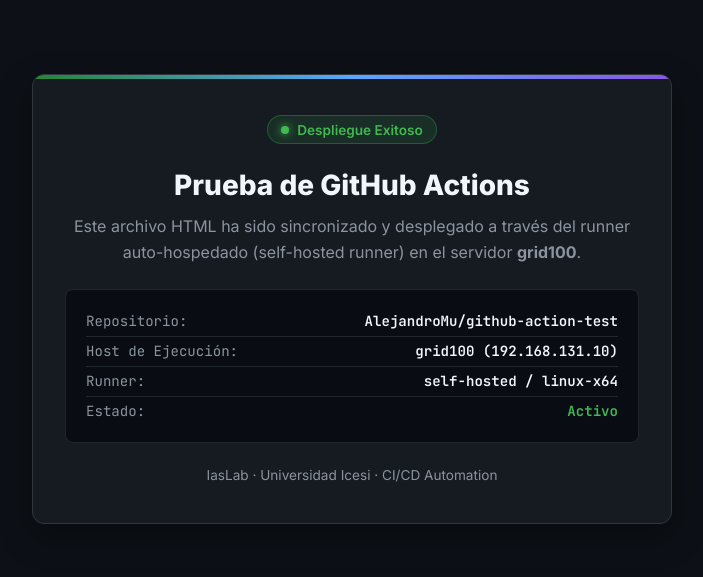
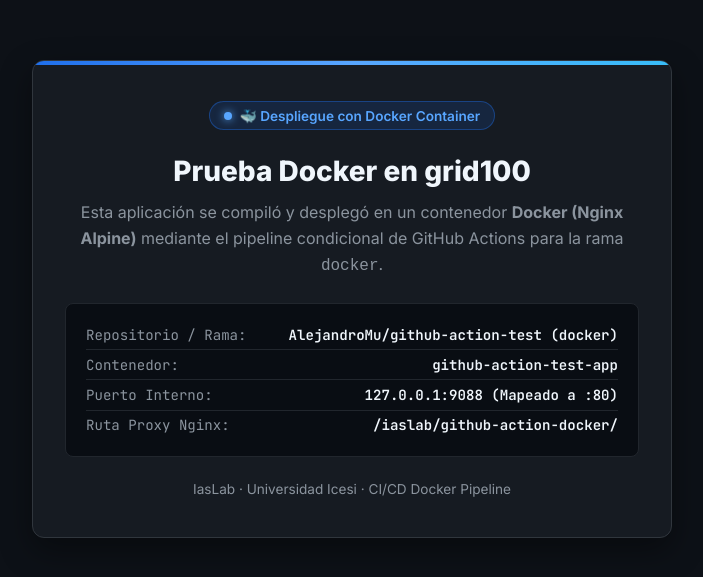
Before and after one commit to AlejandroMu/github-action-test, a plain HTML site: page index.html in a window 1280 px wide. Shown: the part 101-678 px from the top of the page, without its empty margins (288-991 px from the left). Drawn offline with Linux system fonts and the light colour scheme.

Commit message:
feat(docker): setup containerized deployment with Docker and dedicated workflow for docker branch

```diff
--- a/index.html
+++ b/index.html
@@ -3,7 +3,7 @@
 <head>
   <meta charset="UTF-8" />
   <meta name="viewport" content="width=device-width, initial-scale=1.0" />
-  <title>Prueba de Despliegue - GitHub Actions</title>
+  <title>Prueba Docker - GitHub Actions</title>
   <link rel="preconnect" href="https://fonts.googleapis.com">
   <link rel="preconnect" href="https://fonts.gstatic.com" crossorigin>
   <link href="https://fonts.googleapis.com/css2?family=Inter:wght@400;600;700;800&family=JetBrains+Mono:wght@400;600&display=swap" rel="stylesheet">
@@ -42,7 +42,7 @@
       left: 0;
       right: 0;
       height: 4px;
-      background: linear-gradient(90deg, #238636, #58a6ff, #8957e5);
+      background: linear-gradient(90deg, #1f6feb, #58a6ff, #38bdf8);
     }
     .badge {
       display: inline-flex;
@@ -52,17 +52,17 @@
       border-radius: 20px;
       font-size: 0.85rem;
       font-weight: 600;
-      background: rgba(46, 160, 67, 0.15);
-      color: #3fb950;
-      border: 1px solid rgba(46, 160, 67, 0.4);
+      background: rgba(31, 111, 235, 0.15);
+      color: #58a6ff;
+      border: 1px solid rgba(31, 111, 235, 0.4);
       margin-bottom: 1.5rem;
     }
     .dot {
       width: 8px;
       height: 8px;
       border-radius: 50%;
-      background: #3fb950;
-      box-shadow: 0 0 8px #3fb950;
+      background-color: #58a6ff;
+      box-shadow: 0 0 8px #58a6ff;
     }
     h1 {
       font-size: 1.75rem;
@@ -113,32 +113,32 @@
   <div class="card">
     <div class="badge">
       <span class="dot"></span>
-      Despliegue Exitoso
+      🐳 Despliegue con Docker Container
     </div>
-    <h1>Prueba de GitHub Actions</h1>
-    <p>Este archivo HTML ha sido sincronizado y desplegado a través del runner auto-hospedado (self-hosted runner) en el servidor <strong>grid100</strong>.</p>
+    <h1>Prueba Docker en grid100</h1>
+    <p>Esta aplicación se compiló y desplegó en un contenedor <strong>Docker (Nginx Alpine)</strong> mediante el pipeline condicional de GitHub Actions para la rama <code>docker</code>.</p>
 
     <div class="info-box">
       <div class="info-row">
-        <span class="info-label">Repositorio:</span>
-        <span class="info-val">AlejandroMu/github-action-test</span>
+        <span class="info-label">Repositorio / Rama:</span>
+        <span class="info-val">AlejandroMu/github-action-test (docker)</span>
       </div>
       <div class="info-row">
-        <span class="info-label">Host de Ejecución:</span>
-        <span class="info-val">grid100 (192.168.131.10)</span>
+        <span class="info-label">Contenedor:</span>
+        <span class="info-val">github-action-test-app</span>
       </div>
       <div class="info-row">
-        <span class="info-label">Runner:</span>
-        <span class="info-val">self-hosted / linux-x64</span>
+        <span class="info-label">Puerto Interno:</span>
+        <span class="info-val">127.0.0.1:9088 (Mapeado a :80)</span>
       </div>
       <div class="info-row">
-        <span class="info-label">Estado:</span>
-        <span class="info-val" style="color: #3fb950;">Activo</span>
+        <span class="info-label">Ruta Proxy Nginx:</span>
+        <span class="info-val">/iaslab/github-action-docker/</span>
       </div>
     </div>
 
     <footer>
-      IasLab · Universidad Icesi · CI/CD Automation
+      IasLab · Universidad Icesi · CI/CD Docker Pipeline
     </footer>
   </div>
 </body>
```
Also changed, not shown: docker-compose.yml (added, +10 -0 lines), .github/workflows/deploy-docker.yml (added), .github/workflows/deploy-static.yml (deleted), 2 other files.
